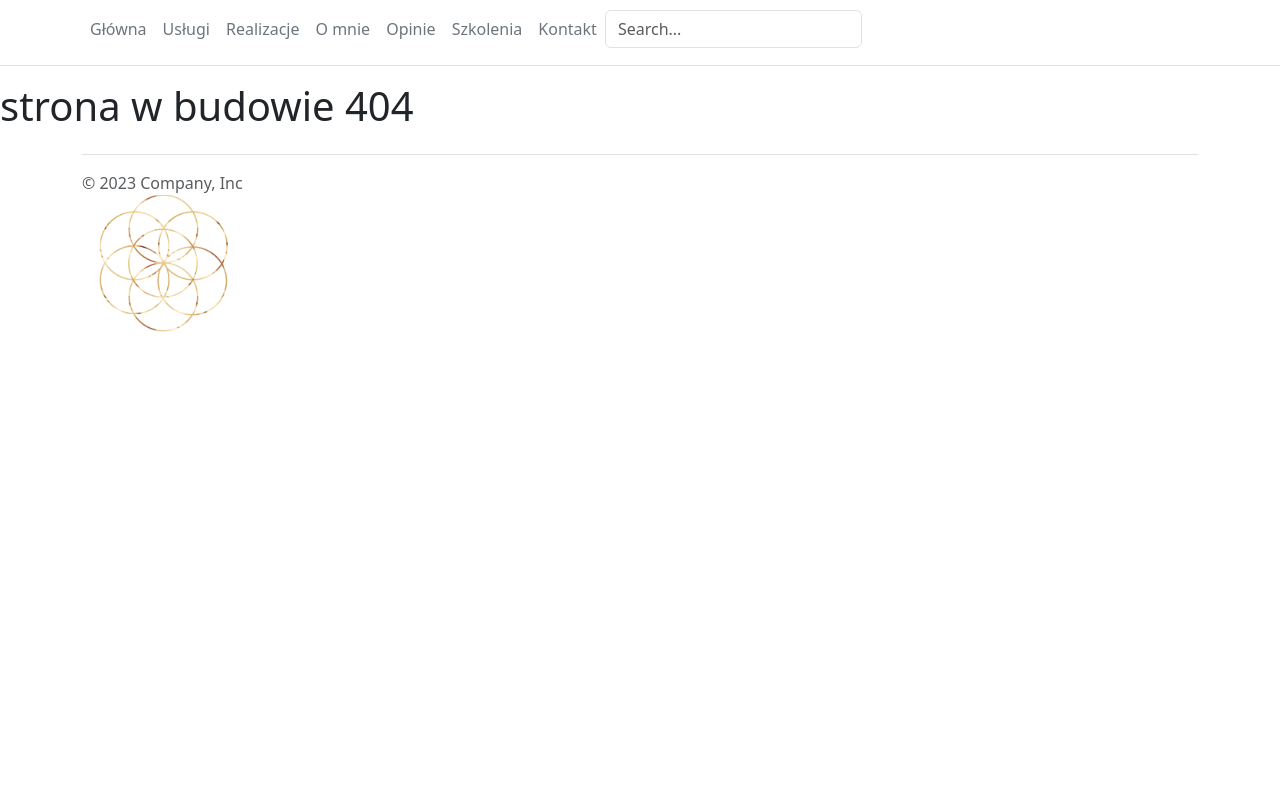
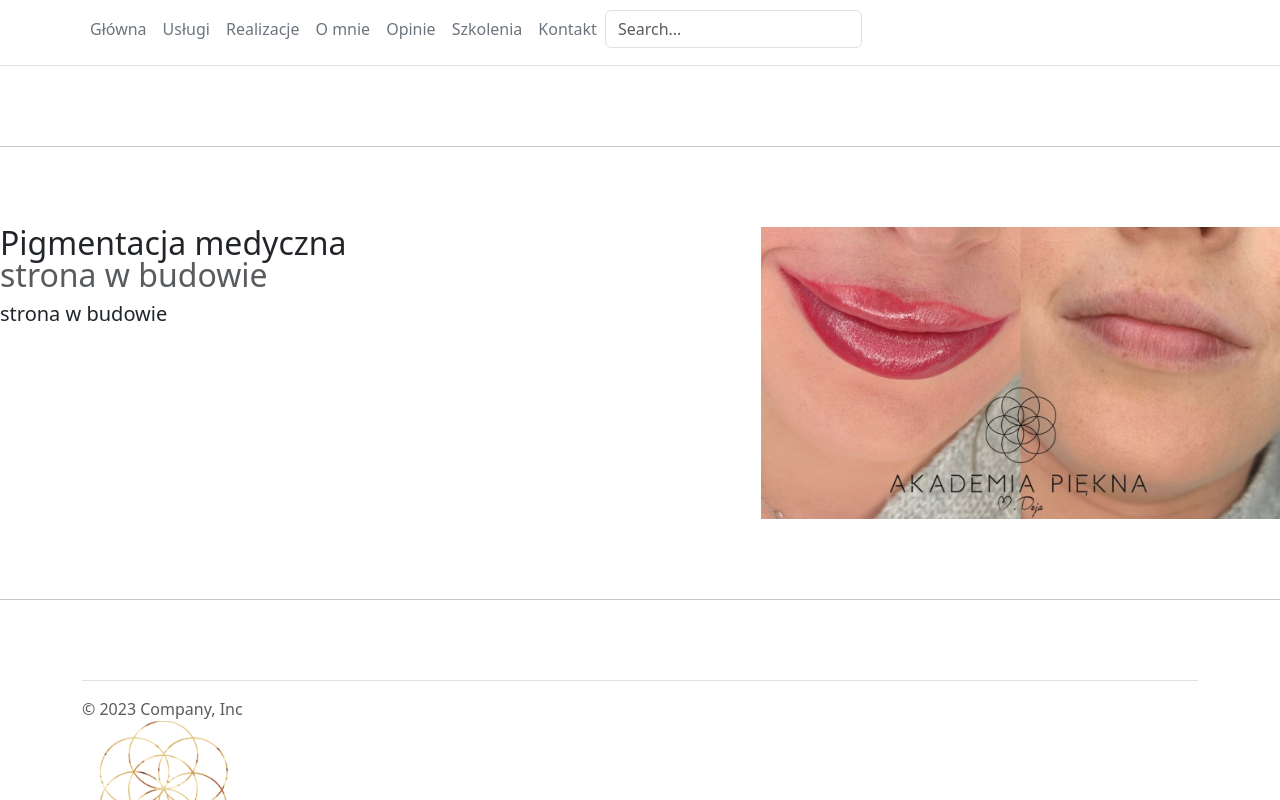
Before and after one commit to kamilaku/web1, a React (Create React App) app in the folder propermanentmakeup/: page /services/medicalpigmentation in a window 1280 px wide. Before the commit this address had no page. Shown: the part 667-1467 px from the top of the page. Before the commit the page ends 1067 px from the top, so only its background shows below. Built offline with nearby package versions, Linux system fonts and the light colour scheme.

Commit message:
medical pigmentation

```diff
--- a/propermanentmakeup/src/App.js
+++ b/propermanentmakeup/src/App.js
@@ -11,6 +11,7 @@ import Services from './pages/Services';
 import Brows from './pages/services/Brows';
 import Lips from './pages/services/Lips';
 import Eyelids from './pages/services/Eyelids';
+import MedicalPigmentation from './pages/services/MedicalPigmentation';
 
 
 const App = () => {
@@ -25,6 +26,7 @@ const App = () => {
           <Route path="services/brows" element={<Brows/>} />
           <Route path="services/lips" element={<Lips/>} />
           <Route path="services/eyelids" element={<Eyelids/>} />
+          <Route path="services/medicalpigmentation" element={<MedicalPigmentation/>} />
 
           <Route path="references" element={<References/>} />
           <Route path="contact" element={<Contact/>} />
--- a/propermanentmakeup/src/Components/header.jsx
+++ b/propermanentmakeup/src/Components/header.jsx
@@ -30,6 +30,9 @@ function Header() {
                                 <li>
                                     <Link to="/services/eyelids" className="nav-link px-2 link-secondary">Kreski</Link>
                                 </li>
+                                <li>
+                                    <Link to="/services/medicalpigmentation" className="nav-link px-2 link-secondary">Pigmentacja medyczna</Link>
+                                </li>
                             </ul>
                         </li>
                         <li>
--- /dev/null
+++ b/propermanentmakeup/src/pages/services/MedicalPigmentation.jsx
@@ -0,0 +1,21 @@
+const MedicalPigmentation = () => {
+    return(
+        <>
+        {/* text on the left */}
+        <hr class="featurette-divider"></hr>
+        <div class="row featurette">
+            <div class="col-md-7">
+                <h2 class="featurette-heading fw-normal lh-1">Pigmentacja medyczna
+                <br/><span class="text-body-secondary">strona w budowie</span></h2>
+                <p class="lead">strona w budowie</p>
+            </div>
+            <div class="col-md-5">
+                <img src="/images/portfolio/portfolio2.jpeg" class="bd-placeholder-img bd-placeholder-img-lg featurette-image img-fluid mx-auto" title="Makijaż permanentny brwi" alt="Makijaż permanentny brwi" />
+
+            </div>
+        </div>
+        <hr class="featurette-divider"></hr>
+        </>)
+};
+
+export default MedicalPigmentation;
```
